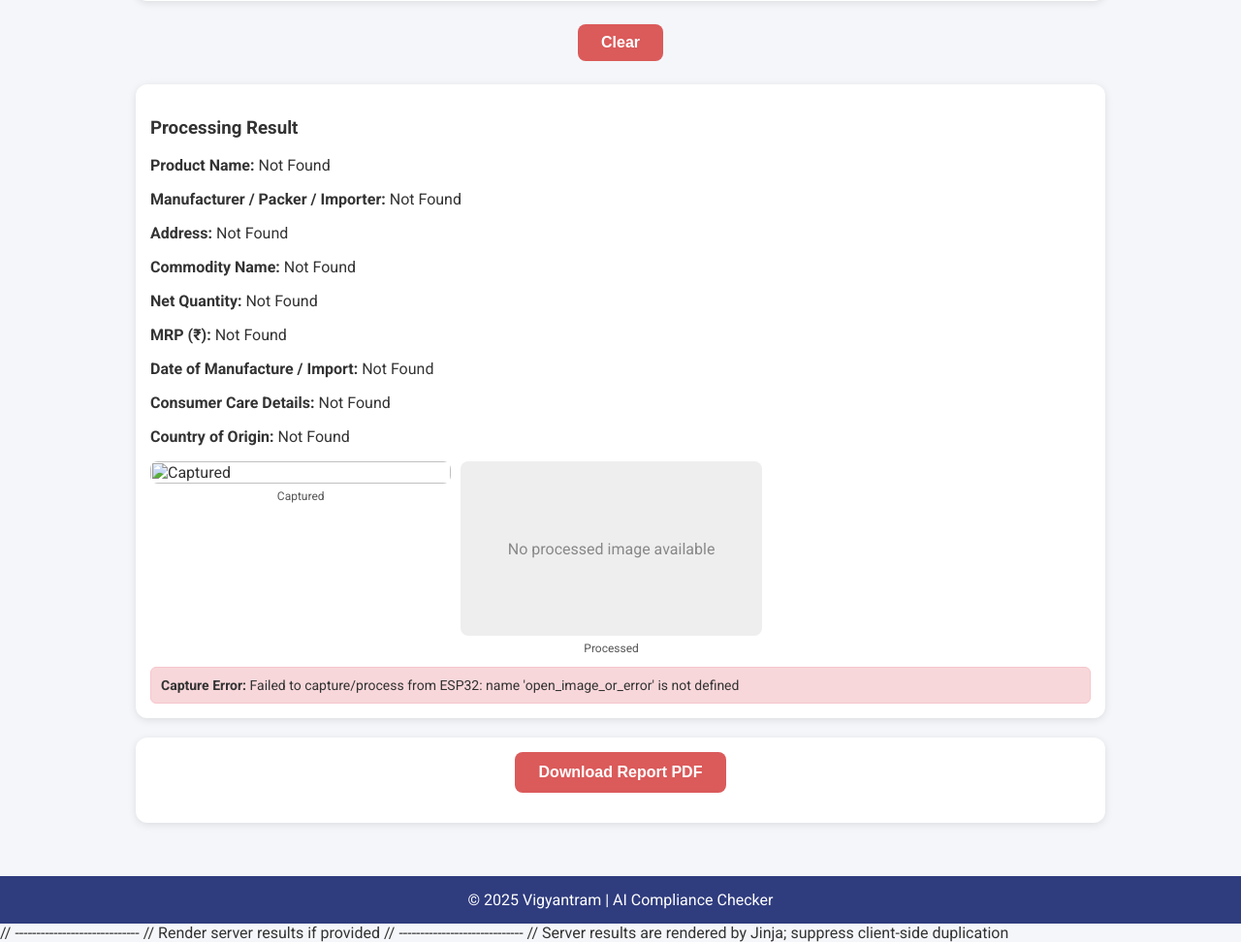
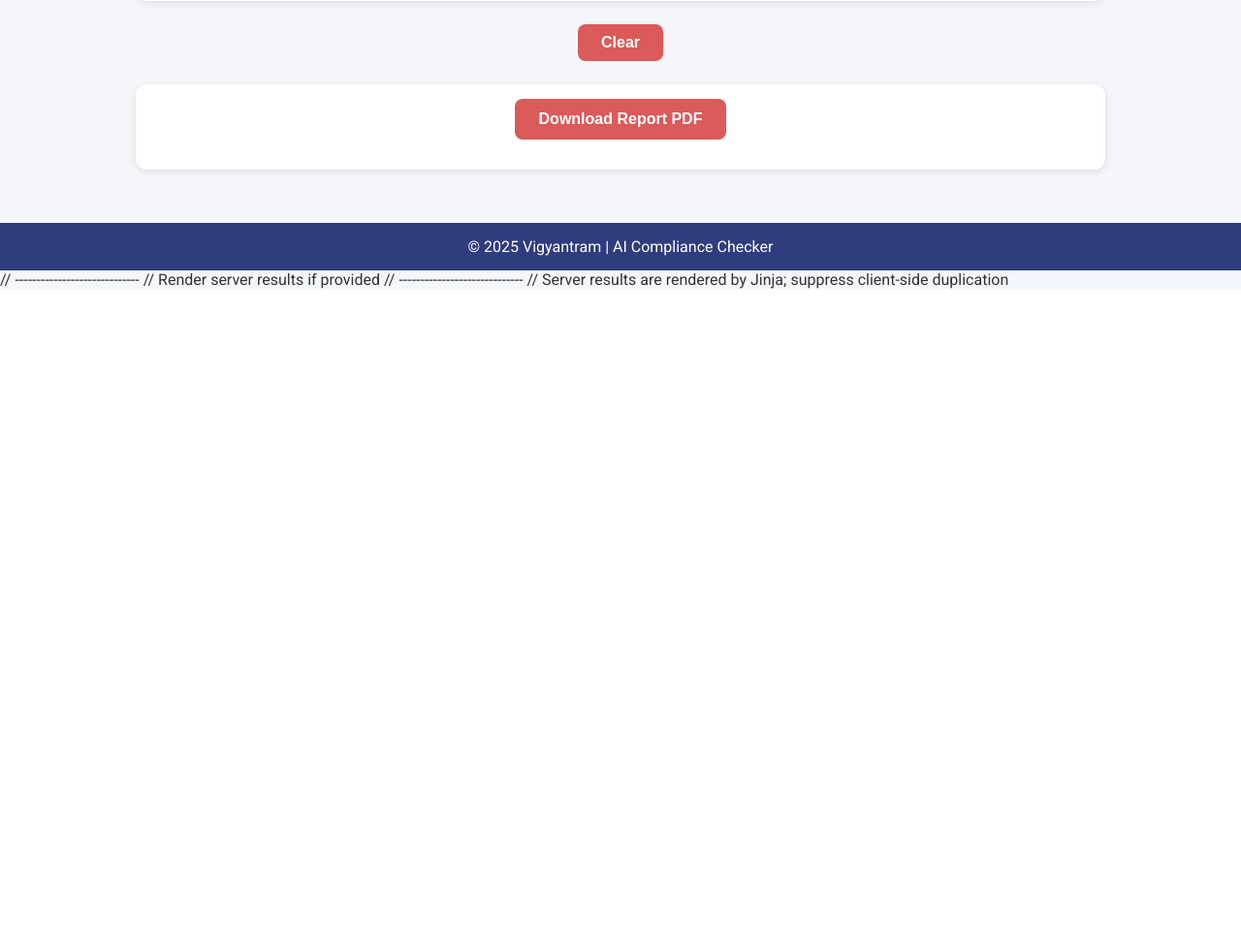
Before and after one commit to Siddhesh1912/VigyanTram, a Flask app: page /capture_and_check in a window 1280 px wide. Shown: the part 1528-2500 px from the top of the page at 97% size. After the commit the page ends 1826 px from the top, so only its background shows below. Run offline with Flask 3, Linux system fonts and the light colour scheme; the visitor is signed in with stand-in values (Sample User, id 1); data that the repository does not hold is empty; some libraries are stand-ins or nearby versions.

Commit message:
9th commit

```diff
--- a/templates/product_monitoring.html
+++ b/templates/product_monitoring.html
@@ -11,10 +11,24 @@
     if (resultsDiv) {
       resultsDiv.innerHTML = '';
     }
-    // Optionally reset dropdowns
-    const dropdown = document.getElementById('productDropdown');
-    if (dropdown) {
-      dropdown.value = '';
+    // Reset dropdowns for category, product, and time
+    const categoryDropdown = document.getElementById('category');
+    if (categoryDropdown) {
+      categoryDropdown.value = '';
+    }
+    const productDropdown = document.getElementById('productDropdown');
+    if (productDropdown) {
+      productDropdown.value = '';
+    }
+    const timeDropdown = document.getElementById('time');
+    if (timeDropdown) {
+      timeDropdown.value = '';
+    }
+    // Optionally clear category results
+    const categoryResults = document.getElementById('categoryResults');
+    if (categoryResults) {
+      categoryResults.style.display = 'none';
+      document.getElementById('categoryProductsList').innerHTML = '';
     }
   }
 </script>
@@ -486,62 +500,13 @@
         }
       }
     </script>
-  <div id="results">
-    {% if results %}
-    <div class="result-card">
-    <h3>Processing Result</h3>
-    {% if results.data %}
-  <p><strong>Product Name:</strong> {{ results.data.product or 'Not Found' }}</p>
-  <p><strong>Manufacturer / Packer / Importer:</strong> {{ results.data.manufacturer or 'Not Found' }}</p>
-  <p><strong>Address:</strong> {{ results.data.address or 'Not Found' }}</p>
-  <p><strong>Commodity Name:</strong> {{ results.data.commodity or 'Not Found' }}</p>
-  <p><strong>Net Quantity:</strong> {{ results.data.net_quantity or 'Not Found' }}</p>
-  <p><strong>MRP (₹):</strong> {{ results.data.mrp or 'Not Found' }}</p>
-  <p><strong>Date of Manufacture / Import:</strong> {{ results.data.date or 'Not Found' }}</p>
-  <p><strong>Consumer Care Details:</strong> {{ results.data.consumer_care or 'Not Found' }}</p>
-  <p><strong>Country of Origin:</strong> {{ results.data.origin or 'Not Found' }}</p>
-        {% if results.data.issue %}
-          <p><strong>issue:</strong> {{ results.data.issue }}</p>
-      {% endif %}
-      {% if results.data.raw_text %}
-        <div style="margin-top:18px; background:#f4f6f9; border-radius:8px; padding:12px;">
-          <strong>Raw OCR Text:</strong>
-          <pre style="white-space:pre-wrap; font-size:13px; color:#444; background:#fafafa; border-radius:6px; padding:8px; margin-top:6px;">{{ results.data.raw_text }}</pre>
-        </div>
-      {% endif %}
-      {% endif %}
-      {% if results.filename or results.processed_file %}
-        <div style="display:flex; gap:10px; align-items:flex-start; margin-top:12px;">
-          {% if results.filename %}
-            <div style="flex:0 0 auto; width:32%;">
-              <img data-preview src="{{ results.filename.lstrip('/') }}" alt="Captured" style="width:100%; max-height:180px; object-fit:contain; border-radius:8px; cursor: zoom-in;" />
-              <div style="font-size:12px; color:#555; text-align:center; margin-top:6px;">Captured</div>
-            </div>
-          {% endif %}
-          {% if results.processed_file %}
-            <div style="flex:0 0 auto; width:32%;">
-              <img data-preview src="{{ results.processed_file.lstrip('/') }}" alt="Processed" style="width:100%; max-height:180px; object-fit:contain; border-radius:8px; cursor: zoom-in;" />
-              <div style="font-size:12px; color:#555; text-align:center; margin-top:6px;">Processed</div>
-            </div>
-          {% else %}
-            <div style="flex:0 0 auto; width:32%; display:flex; flex-direction:column; align-items:center; justify-content:center;">
-              <div style="width:100%; height:180px; background:#eee; border-radius:8px; display:flex; align-items:center; justify-content:center; color:#888; font-size:16px;">No processed image available</div>
-              <div style="font-size:12px; color:#555; text-align:center; margin-top:6px;">Processed</div>
-            </div>
-          {% endif %}
-        </div>
-      {% endif %}
-      {% if results.data and results.data.error %}
-        <div class="violation-item" style="margin-top:12px; background:#f8d7da; border-color:#f5c6cb;">
-          <strong>Capture Error:</strong> {{ results.data.error }}
-        </div>
-      {% endif %}
-    </div>
-    {% endif %}
-  </div>
+  <!-- Removed duplicate results block below the clear button -->
   <!-- Product Info Display Section -->
   <div id="selectedProductInfo" style="margin:32px auto 0 auto; max-width:600px; display:none; border-radius:12px; background:#f4f6f9; padding:28px; box-shadow:0 4px 16px rgba(0,0,0,0.09);">
     <!-- Product info will be injected here -->
+    <div id="clearProductInfoBtnContainer" style="text-align:center; margin-top:18px;">
+      <button id="clearProductInfoBtn" style="background:#DB5A5A; color:white; padding:8px 20px; border:none; border-radius:8px; font-weight:bold; font-size:15px; cursor:pointer;" onclick="clearResults()">Clear</button>
+    </div>
   </div>
   <script>
     async function showSelectedProductInfo() {
```
